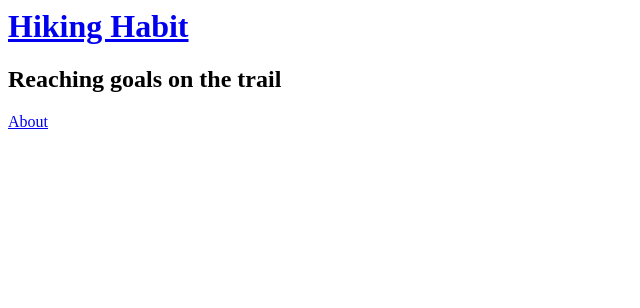
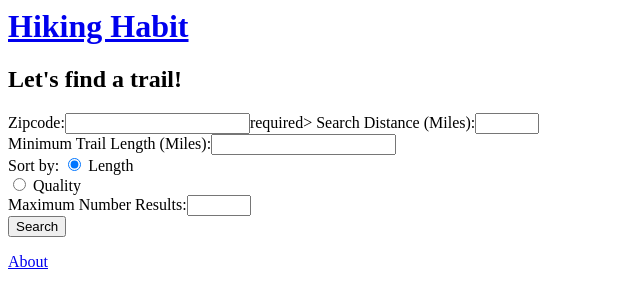
Before and after one commit to katerina-kossler/hiking-habit, a Flask app: template templates/trails.html in a window 1280 px wide. Shown: the top 308 px of the page, without its empty margins (0-640 px from the left). Run offline with Flask 2, Linux system fonts and the light colour scheme; the template is opened without the code that fills it, so the values that code supplies are empty.

Commit message:
start trail search capability and begin adding api calls

```diff
--- a/server.py
+++ b/server.py
@@ -7,7 +7,10 @@ from datetime import date
 import jinja2
 import re
 from os import urandom
+import pgeocode
+import requests
 
+coordinates = pgeocode.Nominatim('us')
 app = Flask(__name__)
 
 # A secret key is needed to use Flask sessioning features
@@ -113,7 +116,12 @@ def show_profile():
     goals = Goal.query.filter_by(user_id=user_id).all()
 
     return render_template("profile.html", user=user, goals=goals)
-# # add option to change this later
+
+def edit_profile():
+    """give user the option to edit their information"""
+    pass
+
+@app.route("/profile", methods=["POST"])
 
 # @app.route("/trails", methods=["POST"])
 # def show_search_form():
@@ -125,9 +133,43 @@ def show_profile():
 #         - max trail distance (miles)
 #     """
 
-# @app.route("/trails", methods=["GET"])
-# def load_search_results():
-#     """shows results from API for trails available given specifications"""
+@app.route("/trails", methods=["GET"])
+def show_search_form():
+    """Shows user a search form for a trail"""
+
+    return render_template("trails.html")
+
+    # need to import private key os and store it somehow
+#
+
+# key - Your private key
+# lat - Latitude for a given area
+# lon - Longitude for a given area
+
+# Optional Arguments:
+# maxDistance - Max distance, in miles, from lat, lon. Default: 30. Max: 200.
+# maxResults - Max number of trails to return. Default: 10. Max: 500.
+# sort - Values can be 'quality', 'distance'. Default: quality.
+# minLength - Min trail length, in miles. Default: 0 (no minimum).
+
+
+@app.route("/trails", methods=["POST"])
+def load_search_results():
+    """shows results from API for trails available given specifications"""
+
+
+    zipcode = request.form.get("zipcode")
+
+    details = coordinates.query_postal_code(zipcode)
+    latitude = details["latitude"]
+    longitude = details["longitude"]
+
+    search_distance = request.form.get("max_radius")
+    min_length = request.form.get("length")
+    sort = request.form.get("sort")
+    max_results = request.form.get("max_results")
+
+
 
 # @app.route("/goals", methods=["POST"])
 # def change_goals():
--- a/templates/trails.html
+++ b/templates/trails.html
@@ -3,10 +3,21 @@
 {% block title %} Hiking Habit {% endblock %}
 
 {% block body %}
-  <h2> Reaching goals on the trail</h2>
+  <h2>Let's find a trail!</h2>
 
-  <!-- React Components! -->
-  <div id="app"></div>
+  <form action="/trails" method="POST">
+
+    Zipcode:<input type="text" name="zipcode" pattern="\d*" minlength="5" maxlength="5">required>
+    Search Distance (Miles):<input type="number" name="max_radius" min="30" max="200"><br>
+    Minimum Trail Length (Miles):<input type="integer" name="length" min="0"><br>
+    Sort by:
+    <input type="radio" name="sort" value="length" checked> Length<br>
+    <input type="radio" name="sort" value="quality"> Quality<br>
+    Maximum Number Results:<input type="number" name="max_results" min="10" max="500"><br>
+
+    <input type='submit' value='Search'>
+
+  </form>
 
 {% endblock %}
 
```
Also changed, not shown: 1 other file.
